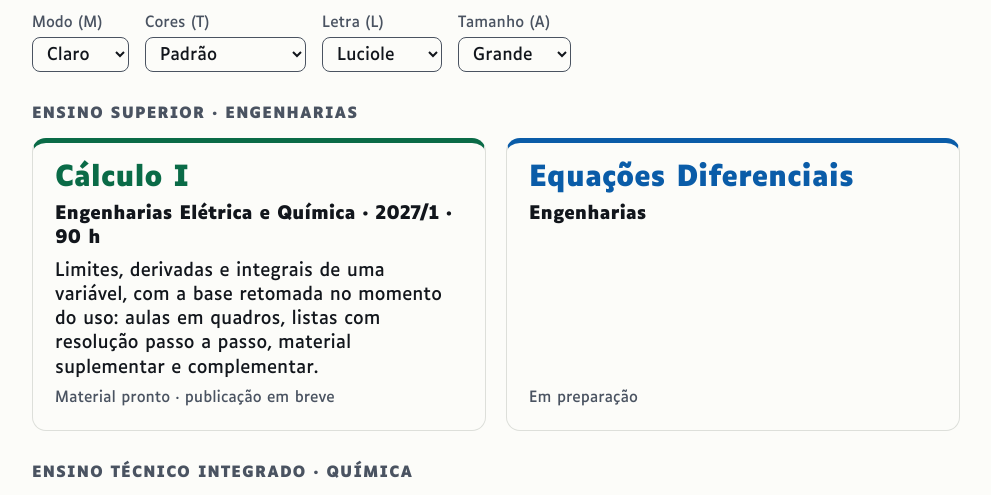
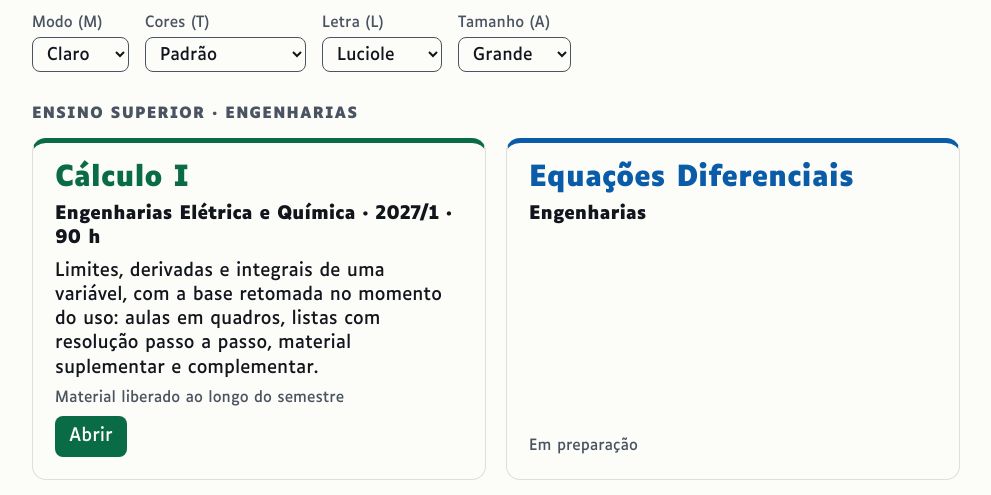
Before and after one commit to cpazinatto/cpazinatto.github.io, a plain HTML site: page index.html in a window 1280 px wide. Shown: the part 256-751 px from the top of the page, without its empty margins (144-1135 px from the left). Drawn offline with Linux system fonts and the light colour scheme; a web font is replaced by a local one.

Commit message:
Cálculo I: link para o material, liberado ao longo do semestre

```diff
--- a/index.html
+++ b/index.html
@@ -45,6 +45,7 @@ footer{margin-top:32px;font-size:15px;color:var(--apoio)}
 .disc h3 a{color:inherit;text-decoration:none}.disc h3 a:hover{text-decoration:underline}
 .cursos{margin:0;font-weight:700}.desc{margin:0}
 .estado{margin-top:auto;color:var(--apoio);font-size:15px}
+.nota{margin:0;color:var(--apoio);font-size:15px}
 .disc .aula{margin-top:auto;align-self:flex-start;background:var(--k)}
 </style>
 <script src="recursos/preferencias.js"></script>
@@ -1047,6 +1048,6 @@ l-30 -30 -860 0 c-854 0 -859 0 -886 21 -29 23 -33 58 -16 119 5 19 14 70 20
 <p>Material didático das disciplinas</p>
 </div></header>
 <div class="prefs"><label>Modo (M)<select data-pref="modo"></select></label><label>Cores (T)<select data-pref="cores"></select></label><label>Letra (L)<select data-pref="letra"></select></label><label>Tamanho (A)<select data-pref="tamanho"></select></label></div>
-<section><h2 class="nivel">Ensino superior · Engenharias</h2><div class="grade"><article class="disc" style="--k:var(--define)"><h3>Cálculo I</h3><p class="cursos">Engenharias Elétrica e Química · 2027/1 · 90 h</p><p class="desc">Limites, derivadas e integrais de uma variável, com a base retomada no momento do uso: aulas em quadros, listas com resolução passo a passo, material suplementar e complementar.</p><span class="estado">Material pronto · publicação em breve</span></article><article class="disc" style="--k:var(--exemplo)"><h3>Equações Diferenciais</h3><p class="cursos">Engenharias</p><span class="estado">Em preparação</span></article></div></section><section><h2 class="nivel">Ensino técnico integrado · Química</h2><div class="grade"><article class="disc" style="--k:var(--suavez)"><h3>Estatística</h3><p class="cursos">Curso Técnico Integrado em Química</p><span class="estado">Em preparação</span></article></div></section>
+<section><h2 class="nivel">Ensino superior · Engenharias</h2><div class="grade"><article class="disc" style="--k:var(--define)"><h3><a href="calculo-i/">Cálculo I</a></h3><p class="cursos">Engenharias Elétrica e Química · 2027/1 · 90 h</p><p class="desc">Limites, derivadas e integrais de uma variável, com a base retomada no momento do uso: aulas em quadros, listas com resolução passo a passo, material suplementar e complementar.</p><p class="nota">Material liberado ao longo do semestre</p><a class="aula" href="calculo-i/" aria-label="Abrir o material de Cálculo I">Abrir</a></article><article class="disc" style="--k:var(--exemplo)"><h3>Equações Diferenciais</h3><p class="cursos">Engenharias</p><span class="estado">Em preparação</span></article></div></section><section><h2 class="nivel">Ensino técnico integrado · Química</h2><div class="grade"><article class="disc" style="--k:var(--suavez)"><h3>Estatística</h3><p class="cursos">Curso Técnico Integrado em Química</p><span class="estado">Em preparação</span></article></div></section>
 <footer>As escolhas de leitura (modo, cores, letra e tamanho) valem para todas as páginas deste site, neste navegador. Letras: Luciole © Laurent Bourcellier e Jonathan Perez, 2019 (CC BY 4.0); Luciole Math, Fira Sans, Fira Math, Fira Code e STIX Two (SIL Open Font License); licenças: <a href="recursos/fontes/LICENSE-Luciole.txt">Luciole</a>, <a href="recursos/fontes/OFL-LucioleMath.txt">Luciole Math</a>, <a href="recursos/fontes/OFL-Fira.txt">Fira Sans</a>, <a href="recursos/fontes/OFL-FiraMath.txt">Fira Math</a>, <a href="recursos/fontes/OFL-FiraCode.txt">Fira Code</a>, <a href="recursos/fontes/OFL-STIX.txt">STIX</a>. Marcas do IFSul e da Coordenadoria de Matemática pertencem às instituições.</footer>
 </main><script>Pref.ligar();document.addEventListener('keydown',Pref.tecla);</script></body></html>
```
